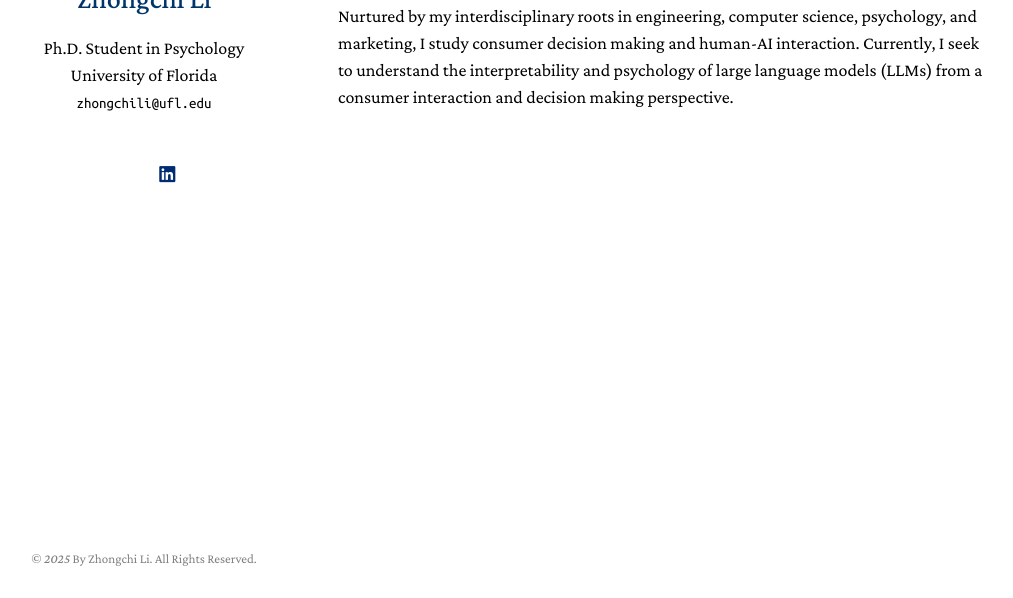
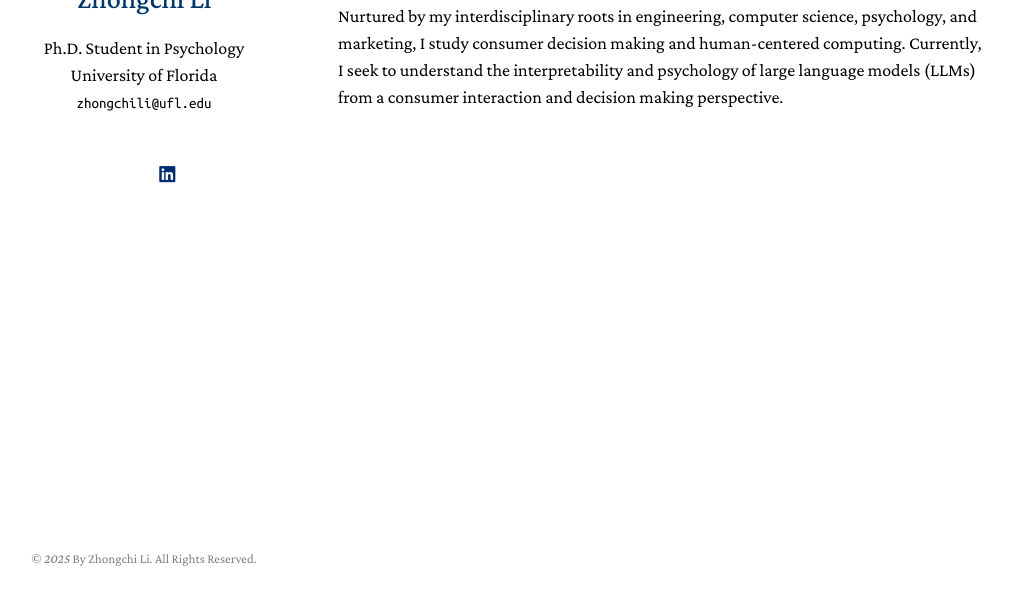
Before and after one commit to zhongchili52/zhongchili52.github.io, a Jekyll site: the page built from index.md, in a window 1280 px wide, cut to the strip 302-900 px from the top of the page. Shown: the whole strip, without its empty margins (132-1145 px from the left). Built offline with Jekyll 4.4.1, drawn with Linux system fonts in a browser that asks for light colours; a style sheet for code colours, icons or effects is not loaded.

Commit message:
Update index.md

```diff
--- a/index.md
+++ b/index.md
@@ -9,4 +9,4 @@ permalink: /
 
 I am currently a Ph.D. student in the Department of Psychology at [University of Florida](https://psych.ufl.edu/social-psychology/people/) advised by [Dr. Gregory Webster](https://www.gdwebster.com/) and Minor in [Computer & Information Science & Engineering](https://www.cise.ufl.edu/) advised by [Dr. Emmanuel Dorley](https://www.emmanueldorley.com/#intro). I received my <font color="#fd5e53">M.S. in Electrical and Computer Engineering</font> at [Carnegie Mellon University](https://www.ece.cmu.edu/) where I also worked closely with [Dr. Brooke Feeney](https://www.cmu.edu/dietrich/psychology/relationships-lab/brooke-feeney-associate-professor.html) and [Dr. David Creswell](https://www.healthandhumanperformancelab.com/people). I received my <font color="#fd5e53">B.Eng. in Information Engineering</font> at [Southeast University](https://www.seu.edu.cn/english/) where I graduated from the [Chien-Shiung Wu Honored College](https://wjx.seu.edu.cn/wjxen/).
 
-Nurtured by my interdisciplinary roots in engineering, computer science, psychology, and marketing, I study consumer decision making and human-AI interaction. Currently, I seek to understand the interpretability and psychology of large language models (LLMs) from a consumer interaction and decision making perspective.
+Nurtured by my interdisciplinary roots in engineering, computer science, psychology, and marketing, I study consumer decision making and human-centered computing. Currently, I seek to understand the interpretability and psychology of large language models (LLMs) from a consumer interaction and decision making perspective.
```
